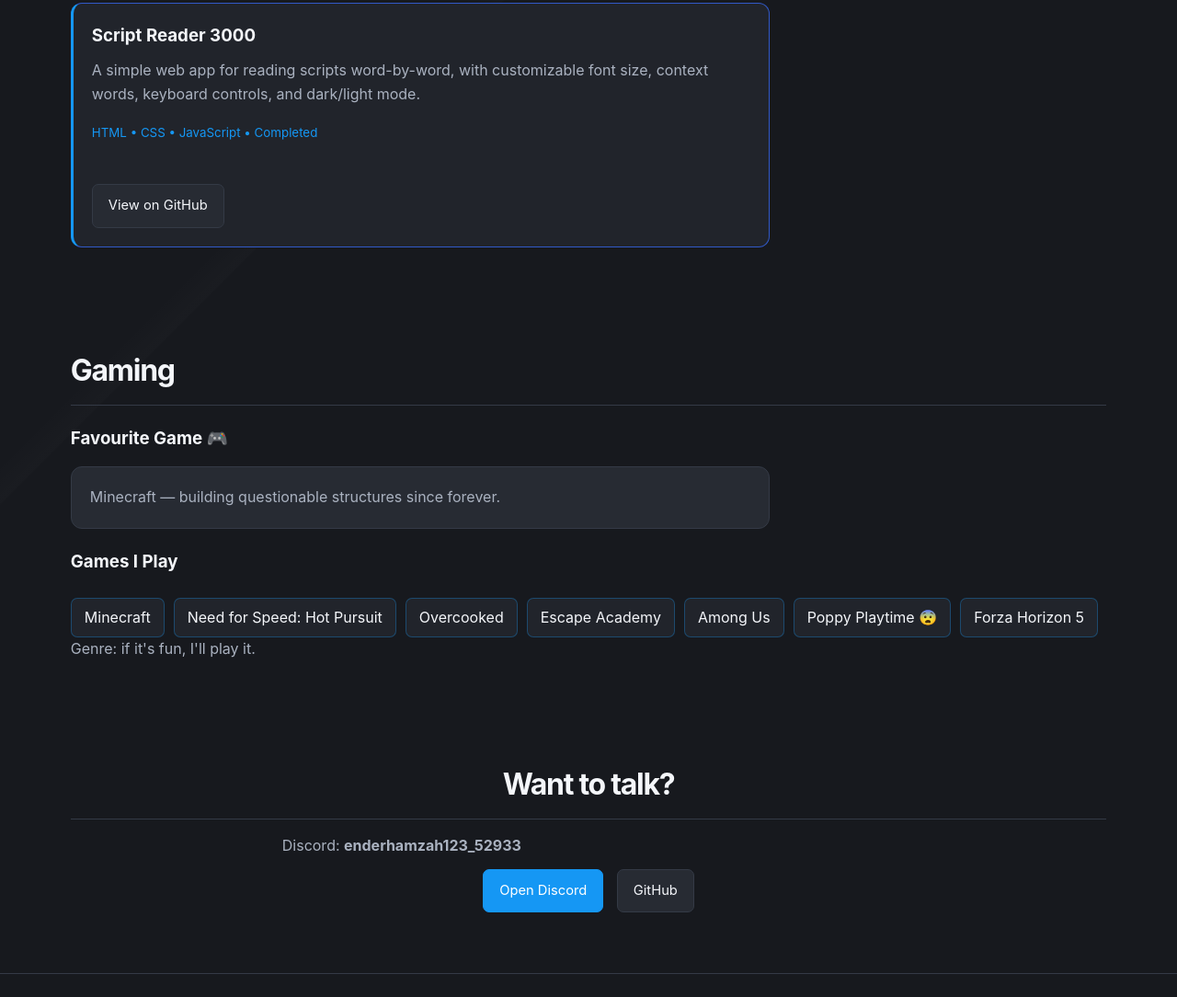
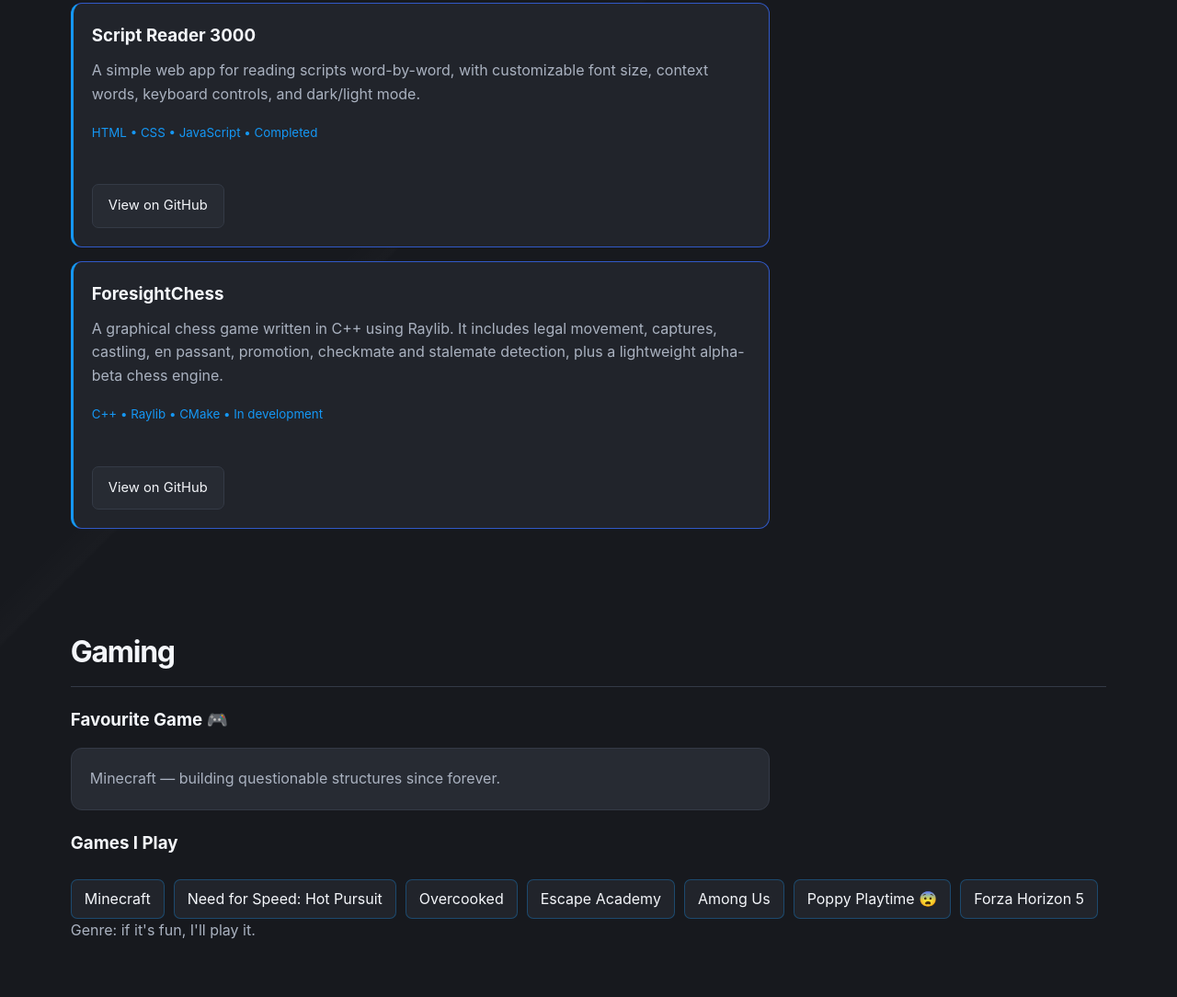
Before and after one commit to NotMuchBytes/NotMuchBytes.github.io, a website: page index.html in a window 1280 px wide. Shown: the part 1323-2407 px from the top of the page at 92% size. Drawn offline with Linux system fonts and the light colour scheme.

Commit message:
Add ForesightChess project
Add the ForesightChess project to the portfolio data and homepage project list. This includes a GitHub link and a brief description of the Raylib-based C++ chess game, its rules support, and the lightweight alpha-beta engine.

```diff
--- a/index.html
+++ b/index.html
@@ -89,6 +89,25 @@
         View on GitHub
         </a>
     </article>
+
+      <article class="project-card">
+        <h3>ForesightChess</h3>
+        <p>
+        A graphical chess game written in C++ using Raylib. It includes legal
+        movement, captures, castling, en passant, promotion, checkmate and
+        stalemate detection, plus a lightweight alpha-beta chess engine.
+        </p>
+        <small>C++ • Raylib • CMake • In development</small>
+        <br>
+        <a
+        class="btn"
+        href="https://github.com/NotMuchBytes/ForesightChess"
+        target="_blank"
+        rel="noopener"
+        >
+        View on GitHub
+        </a>
+      </article>
     </section>
 
   <section class="gaming" id="gaming">
```
Also changed, not shown: data/projects.js (+7 -0 lines).
